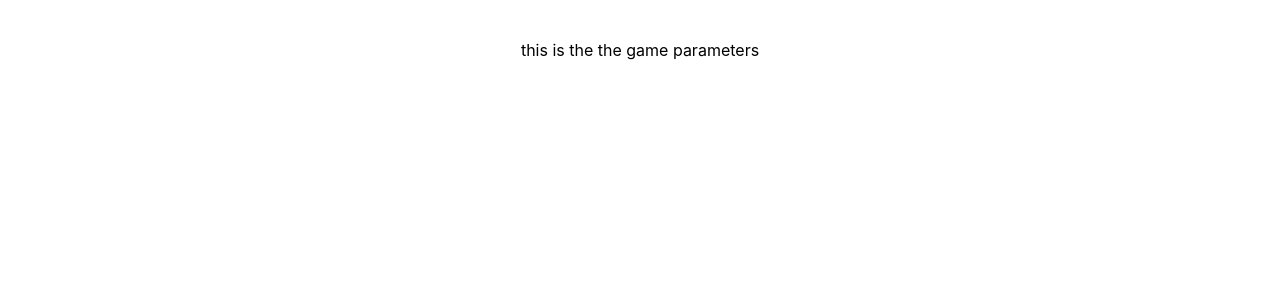
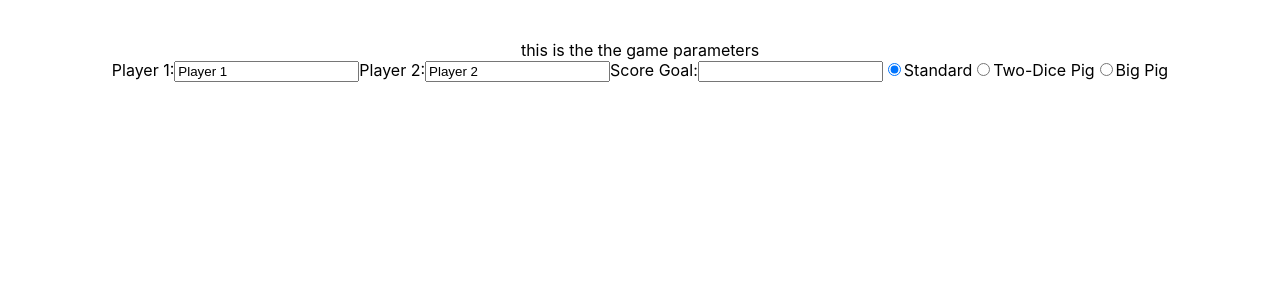
Before and after one commit to jhmccandless/capstone, a React (Create React App) app: page /new_game_setup in a window 1280 px wide. Shown: the top 300 px of the page. Built offline with nearby package versions, Linux system fonts and the light colour scheme.

Commit message:
working on the form for game variations and set up

```diff
--- a/src/components/NewGameParamsUI.jsx
+++ b/src/components/NewGameParamsUI.jsx
@@ -4,6 +4,22 @@ function NewGameParamsUI() {
   return (
     <>
       <div>this is the the game parameters</div>
+      <div className="form-div">
+        <form>
+          <label htmlFor="player1">Player 1:</label>
+          <input type="text" defaultValue="Player 1" name="player1"></input>
+          <label htmlFor="player2">Player 2:</label>
+          <input type="text" defaultValue="Player 2" name="player2"></input>
+          <label htmlFor="max_score">Score Goal:</label>
+          <input type="integer" name="max_score"></input>
+          <input type="radio" id="standard" name="game-type" checked />
+          <label htmlFor="standard">Standard</label>
+          <input type="radio" id="two-dice" name="game-type" />
+          <label htmlFor="two-dice">Two-Dice Pig</label>
+          <input type="radio" id="big-pig" name="game-type" />
+          <label htmlFor="big-pig">Big Pig</label>
+        </form>
+      </div>
     </>
   );
 }
```
